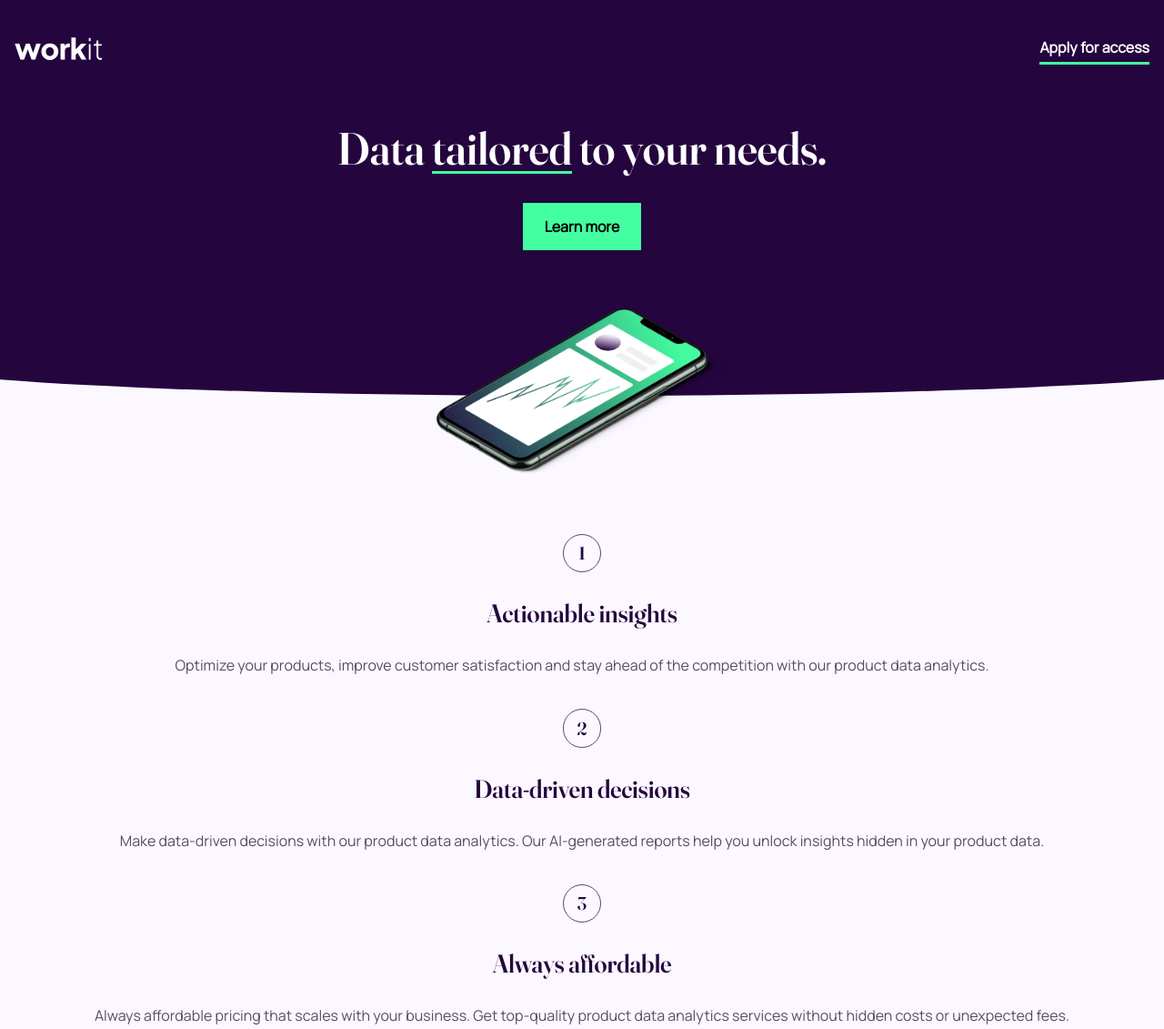
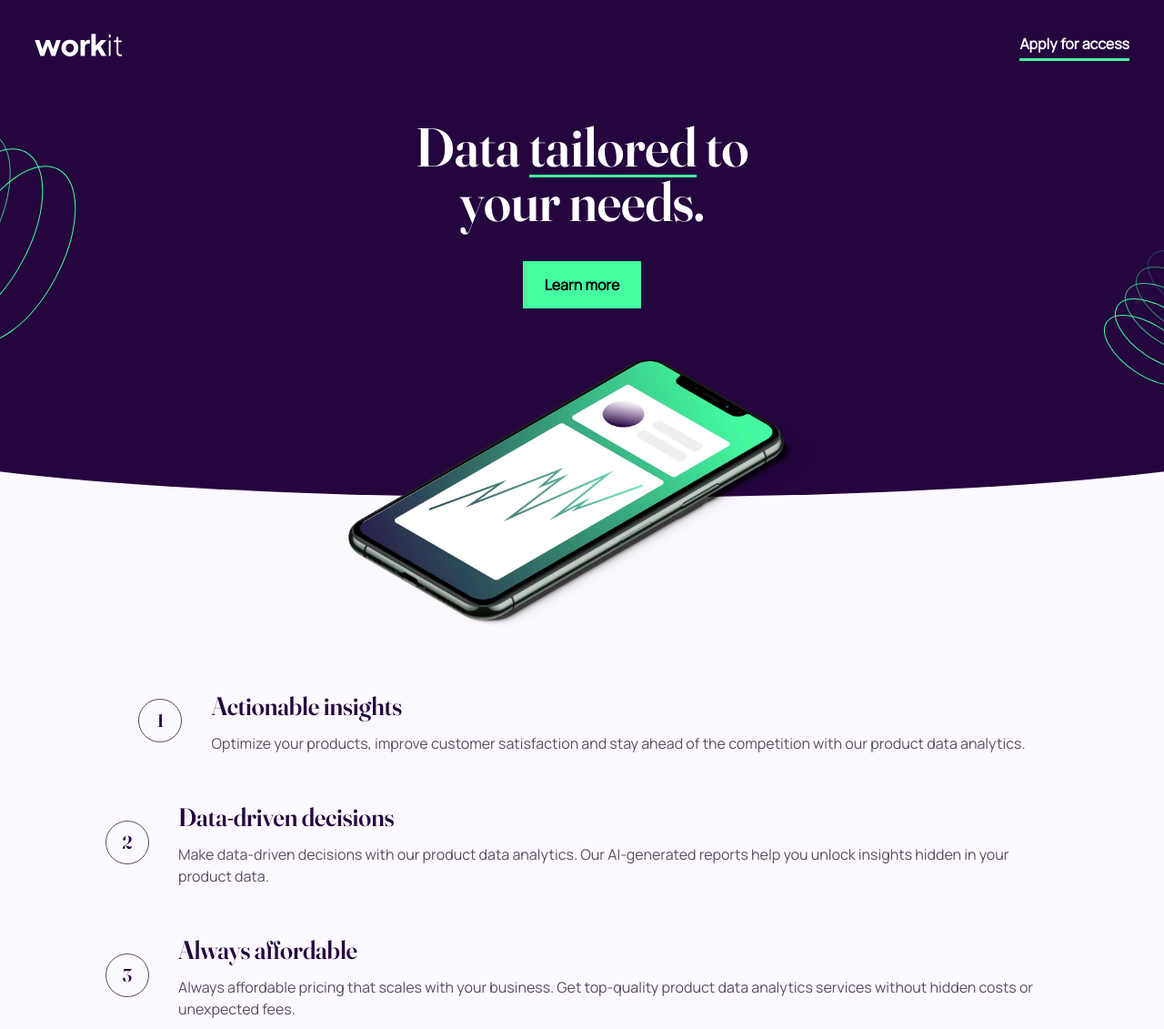
Before and after one commit to JustANipple/workit-landing-page, a plain HTML site: page index.html in a window 1280 px wide. Shown: the top 1131 px of the page at 91% size. Drawn offline with Linux system fonts and the light colour scheme.

Commit message:
Aggiunta la modalità tablet

```diff
--- a/index.html
+++ b/index.html
@@ -12,6 +12,7 @@
   <link rel="stylesheet" href="./styles/styles_reset.css">
   <link rel="stylesheet" href="./styles/styles_custom_properties.css">
   <link rel="stylesheet" href="./styles/styles_mobile.css">
+  <link rel="stylesheet" href="./styles/styles_tablet.css">
 </head>
 <body>
 
@@ -24,7 +25,7 @@
       <a href="#" class="nav_link">Apply for access</a>
     </nav>
     <div class="header_intro">
-      <h1 class="intro_heading">Data <span class="heading_span">tailored</span> to your needs.</h1>
+      <h1 class="intro_heading">Data <span class="heading_span">tailored</span> to <br> your needs.</h1>
       <button class="intro_button">Learn more</button>
     </div>
     <img
@@ -37,24 +38,30 @@
   <section class="features">
     <div class="features_feature">
       <p class="feature_number">1</p>
-      <h2 class="feature_title">Actionable insights</h2>
-      <p class="feature_description">
+      <div class="feature_content">
+        <h2 class="content_title">Actionable insights</h2>
+        <p class="content_description">
           Optimize your products, improve customer satisfaction and stay ahead of the competition with our product data analytics.
         </p>
       </div>
+    </div>
     <div class="features_feature">
       <p class="feature_number">2</p>
-      <h2 class="feature_title">Data-driven decisions</h2>
-      <p class="feature_description">
+      <div class="feature_content">
+        <h2 class="content_title">Data-driven decisions</h2>
+        <p class="content_description">
           Make data-driven decisions with our product data analytics. Our AI-generated reports help you unlock insights hidden in your product data.
         </p>
       </div>
+    </div>
     <div class="features_feature">
       <p class="feature_number">3</p>
-      <h2 class="feature_title">Always affordable</h2>
-      <p class="feature_description">
+      <div class="feature_content">
+        <h2 class="content_title">Always affordable</h2>
+        <p class="content_description">
           Always affordable pricing that scales with your business. Get top-quality product data analytics services without hidden costs or unexpected fees.
         </p>
+      </div>
     </div>
   </section>
 
--- a/styles/styles_mobile.css
+++ b/styles/styles_mobile.css
@@ -23,8 +23,7 @@
   width: 100%;
   display: flex;
   justify-content: space-between;
-  padding-block: 2.25rem;
-  padding-inline: 1rem;
+  padding: 2.25rem 1rem;
 }
 
 .nav_link {
@@ -45,6 +44,8 @@
   text-align: center;
   justify-items: center;
   color: var(--white);
+  width: 100%;
+  position: relative;
 }
 
 .intro_heading {
@@ -107,8 +108,12 @@
 }
 
 .feature_number {
+  display: flex;
+  justify-content: center;
+  align-items: center;
   aspect-ratio: 1/1;
-  padding: .325rem;
+  width: 3rem;
+  height: 3rem;
   font-family: var(--ff-heading);
   font-size: 20px;
   border: 1px solid var(--text-clr-dark);
@@ -116,13 +121,18 @@
   color: var(--main-clr);
 }
 
-.feature_title {
+.feature_content {
+  display: grid;
+  row-gap: .5rem;
+}
+
+.feature_content .content_title {
   font-family: var(--ff-heading);
   font-size: 1.75rem;
   color: var(--main-clr);
 }
 
-.feature_description {
+.feature_content .content_description {
   font-family: var(--ff-body);
   font-size: var(--fs);
   color: var(--text-clr-dark);
@@ -155,12 +165,12 @@
   z-index: 1;
 }
 
-.content_title {
+.founder_content .content_title {
   font-family: var(--ff-heading);
   font-size: var(--fs-hs);
 }
 
-.content_description {
+.founder_content .content_description {
   font-family: var(--ff-body);
   font-size: var(--fs);
   line-height: var(--sp-body);
--- /dev/null
+++ b/styles/styles_tablet.css
@@ -0,0 +1,118 @@
+@media screen and (min-width: 768px) {
+    /* Begin::Header */
+    .header::before, .features::before {
+        --curve-h: 8rem;
+    }
+
+    .header_nav {
+        padding: 2rem 2.375rem;
+    }
+
+    .header_intro {
+        padding-block: 2rem 9rem;
+    }
+
+    .header_intro::before {
+        content: "";
+        position: absolute;
+        top: 0;
+        bottom: 0;
+        left: 0;
+        width: 5.5rem;
+        background-image: url("../assets/images/bg-pattern-1.svg");
+        background-repeat: no-repeat;
+        background-position-x: -14.25rem;
+        background-position-y: -1rem;
+    }
+
+      .header_intro::after {
+        content: "";
+        position: absolute;
+        top: 0;
+        right: 0;
+        bottom: 0;
+        width: 5rem;
+        background-image: url("../assets/images/bg-pattern-2.svg");
+        background-repeat: no-repeat;
+        background-position-y: 10rem;
+    }
+
+    .intro_heading {
+        font-size: 3.75rem;
+        line-height: 3.75rem;
+    }
+
+    .header_img {
+        bottom: -13rem;
+        max-height: 18.5rem;
+    }
+    /* End::Header */
+
+    /* Begin::Features */
+    .features {
+        padding-block: 17rem 2rem;
+        padding-inline: 6.25rem;
+        row-gap: 3rem;
+    }
+
+    .features_feature {
+        display: flex;
+        justify-content: center;
+        align-items: center;
+        gap: 2rem;
+    }
+
+    .feature_content {
+        text-align: left;
+    }
+    /* End::Features */
+
+    /* Begin::Founder */
+    .founder {
+        padding-block: 2.5rem 1rem;
+        padding-inline: 2.375rem;
+        position: relative;
+    }
+
+    .founder_img {
+        padding-inline: 0;
+        top: 8rem;
+        right: 12.5rem;
+        width: 17.5rem;
+    }
+
+    .founder_content {
+        padding-block: 2.75rem 3.25rem;
+        padding-inline: 3.5rem;
+        max-width: 32.125rem;
+        justify-items: left;
+        text-align: left;
+        position: relative;
+        left: 5.5rem;
+    }
+
+    .founder_content::after {
+        content: "";
+        position: absolute;
+        top: 0;
+        left: 0;
+        right: 0;
+        bottom: -6rem;
+        background-image: url("../assets/images/bg-pattern-3.svg");
+        background-repeat: no-repeat;
+        background-position-x: 17.5rem;
+        background-position-y: 18.5rem;
+        z-index: 1;
+    }
+
+    .founder_content .content_title {
+        font-size: 3rem;
+    }
+    /* End::Founder */
+
+    /* Begin::Footer */
+    .footer {
+        padding-block-end: 7.5rem;
+      }
+    /* End::Footer */
+}
```
Lines whose indentation alone changed are shown as unchanged.
